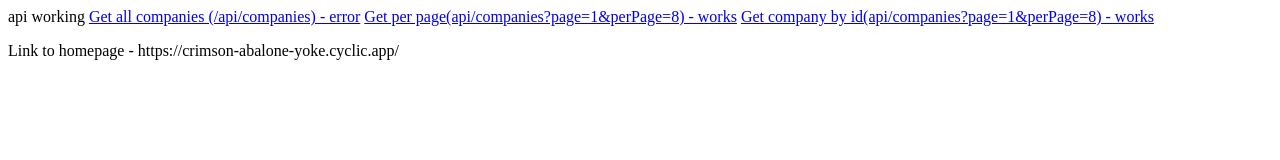
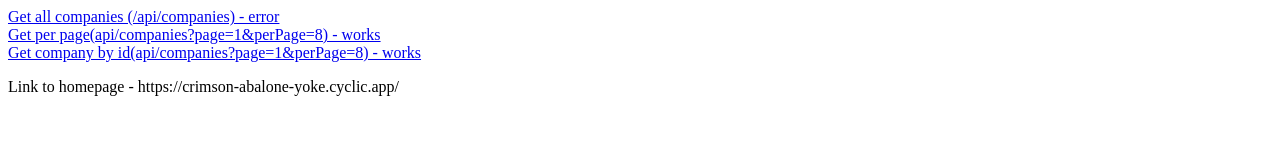
Before and after one commit to ajeevani/companiesAPI, a website: page index.html in a window 1280 px wide. Drawn offline with Linux system fonts and the light colour scheme.

Commit message:
update html

```diff
--- a/index.html
+++ b/index.html
@@ -6,10 +6,12 @@
     <title>Companies</title>
 </head>
 <body>
-    api working
     <a href="https://crimson-abalone-yoke.cyclic.app/api/companies"> Get all companies (/api/companies) - error</a>
+    <br>
     <a href="https://crimson-abalone-yoke.cyclic.app/api/companies/?page=1&perPage=8"> Get per page(api/companies?page=1&perPage=8) - works</a>
+    <br>
     <a href="https://crimson-abalone-yoke.cyclic.app/api/company/52cdef7e4bab8bd67529b254"> Get company by id(api/companies?page=1&perPage=8) - works</a>
+    <br>
     <p>Link to homepage - https://crimson-abalone-yoke.cyclic.app/</p>
 
 </body>
```
